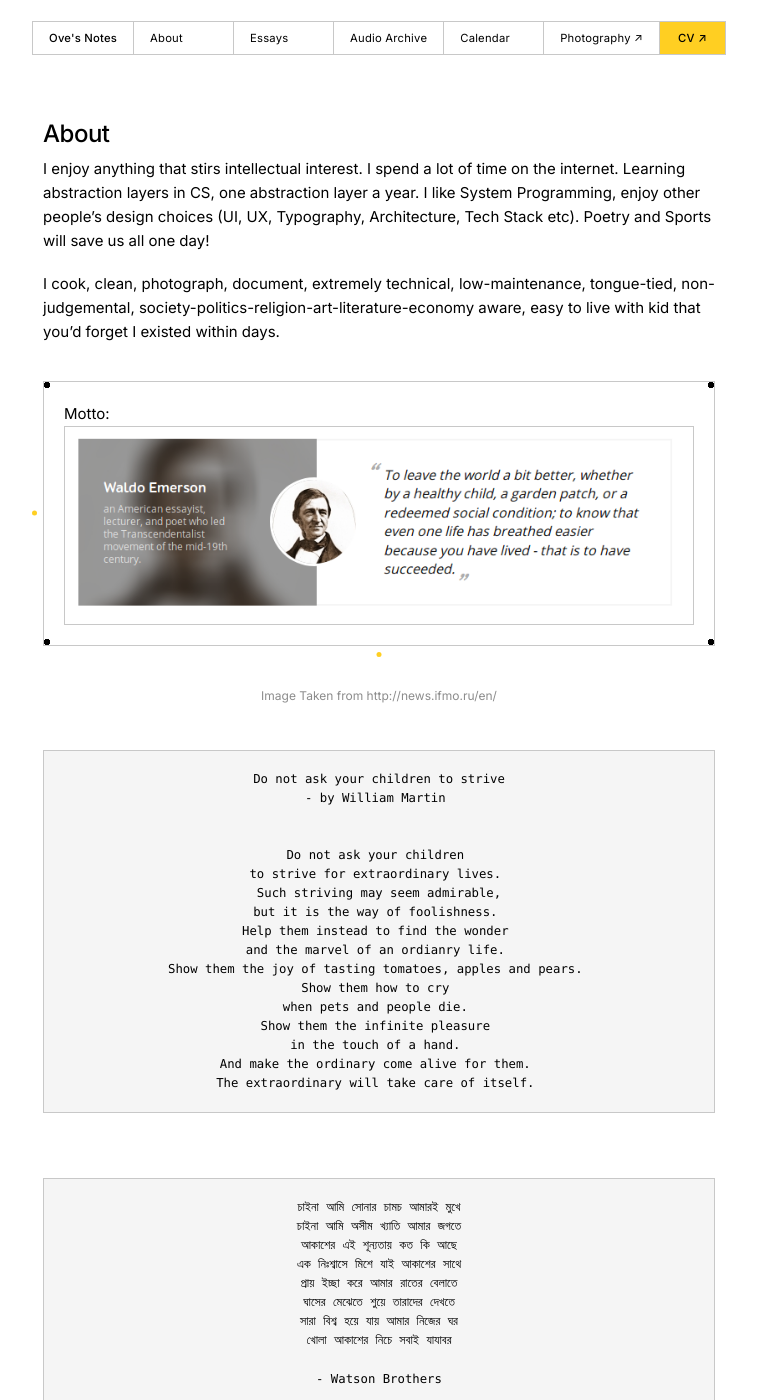
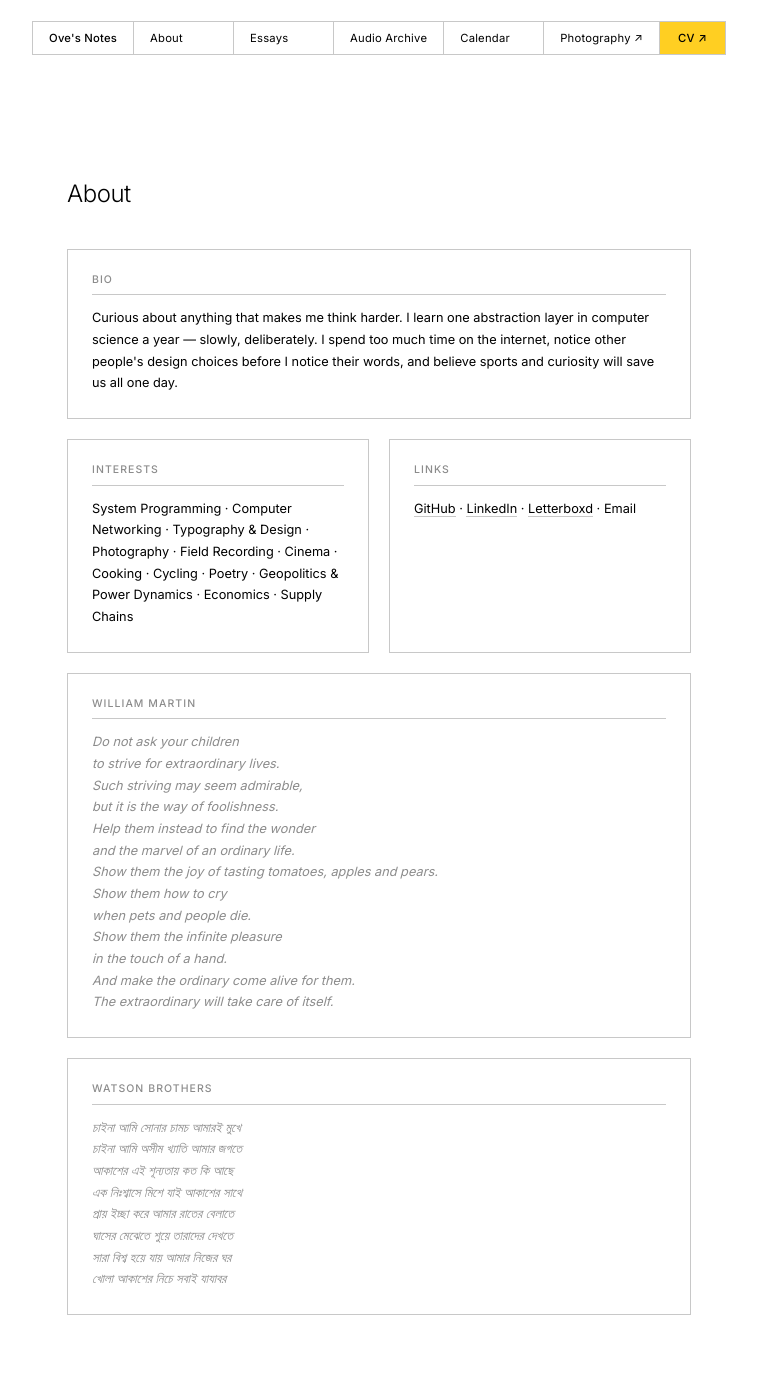
Before and after one commit to ovebepari/ovebepari.github.io, a Jekyll site: the page built from _pages/about.md, in a window 1280 px wide and 1400 px high. Shown: the whole window, without its empty margins (261-1018 px from the left). Built offline with Jekyll 4.4.1, drawn with Linux system fonts in a browser that asks for light colours.

Commit message:
about: card-based redesign with bio, interests, links, poems

```diff
--- a/_pages/about.md
+++ b/_pages/about.md
@@ -1,54 +1,139 @@
 ---
-layout: page
+layout: default
 title: About
 permalink: /about/
 ---
 
-I enjoy anything that stirs intellectual interest. I spend a lot of time on the internet. Learning abstraction layers in CS, one abstraction layer a year. I like System Programming, enjoy other people's design choices (UI, UX, Typography, Architecture, Tech Stack etc). Poetry and Sports will save us all one day!
+<style>
+  .about-wrapper {
+    padding: 60px 24px 80px;
+    max-width: 720px;
+    margin: 0 auto;
+  }
 
-I cook, clean, photograph, document, extremely technical, low-maintenance, tongue-tied, non-judgemental, society-politics-religion-art-literature-economy aware, easy to live with kid that you'd forget I existed within days.
+  .about-wrapper h1 {
+    font-size: 1.6rem;
+    font-weight: 300;
+    letter-spacing: -0.02em;
+    margin: 0 0 40px;
+    color: var(--foreground);
+  }
 
-Motto:
-![Favourite Quote: To leave the world a bit better, whether by a healthy child, a graden pathch, or a redeemed social condition; to know that even one life has breathed easier because you have lived - that is to have succeeded](/assets/images/about/itmo.png){:.center-image}
-<center> <small>Image Taken from http://news.ifmo.ru/en/</small> </center> <br>
+  .cards-grid {
+    display: grid;
+    grid-template-columns: 1fr 1fr;
+    gap: 20px;
+    margin-bottom: 40px;
+  }
 
+  .about-card {
+    border: 0.5px solid var(--hairline);
+    padding: 24px;
+  }
 
+  .about-card h3 {
+    font-size: 0.7rem;
+    text-transform: uppercase;
+    letter-spacing: 0.1em;
+    color: var(--muted);
+    margin: 0 0 12px;
+    padding-bottom: 8px;
+    border-bottom: 0.5px solid var(--hairline);
+  }
 
-<center>
-<pre>
-Do not ask your children to strive
-- by William Martin
+  .about-card p,
+  .about-card blockquote {
+    font-size: 0.85rem;
+    line-height: 1.7;
+    color: var(--foreground);
+    margin: 0;
+  }
 
+  .about-card blockquote {
+    font-style: italic;
+    color: var(--muted);
+    border: none;
+    padding: 0;
+  }
 
-Do not ask your children
-to strive for extraordinary lives.
-Such striving may seem admirable,
-but it is the way of foolishness.
-Help them instead to find the wonder
-and the marvel of an ordianry life.
-Show them the joy of tasting tomatoes, apples and pears.
-Show them how to cry
-when pets and people die.
-Show them the infinite pleasure
-in the touch of a hand.
-And make the ordinary come alive for them.
-The extraordinary will take care of itself.
-</pre>
-</center>
-<br>
+  .about-card.full-width {
+    grid-column: 1 / -1;
+  }
 
-<center>
-<pre>
-চাইনা আমি সোনার চামচ আমারই মুখে
-চাইনা আমি অসীম খ্যাতি আমার জগতে
-আকাশের এই শূন্যতায় কত কি আছে
-এক নিঃশ্বাসে মিশে যাই আকাশের সাথে
-প্রায় ইচ্ছা করে আমার রাতের বেলাতে
-ঘাসের মেঝেতে শুয়ে তারাদের দেখতে
-সারা বিশ্ব হয়ে যায় আমার নিজের ঘর
-খোলা আকাশের নিচে সবাই যাযাবর
+  .about-motto {
+    margin-top: 40px;
+    text-align: center;
+  }
 
-- Watson Brothers
-</pre>
-</center>
-<br>
+  .about-motto img {
+    max-width: 100%;
+    border: 0.5px solid var(--hairline);
+  }
+
+  .about-motto small {
+    display: block;
+    margin-top: 8px;
+    font-size: 0.7rem;
+    color: var(--muted);
+    opacity: 0.6;
+  }
+
+  @media (max-width: 640px) {
+    .cards-grid { grid-template-columns: 1fr; }
+  }
+</style>
+
+<div class="about-wrapper">
+  <h1>About</h1>
+
+  <div class="cards-grid">
+    <div class="about-card full-width">
+      <h3>Bio</h3>
+      <p>Curious about anything that makes me think harder. I learn one abstraction layer in computer science a year — slowly, deliberately. I spend too much time on the internet, notice other people's design choices before I notice their words, and believe sports and curiosity will save us all one day.</p>
+    </div>
+
+    <div class="about-card">
+      <h3>Interests</h3>
+      <p>System Programming · Computer Networking · Typography & Design · Photography · Field Recording · Cinema · Cooking · Cycling · Poetry · Geopolitics & Power Dynamics · Economics · Supply Chains</p>
+    </div>
+
+    <div class="about-card">
+      <h3>Links</h3>
+      <p><a href="https://github.com/ovebepari" target="_blank">GitHub</a> · <a href="https://linkedin.com/in/ovebepari" target="_blank">LinkedIn</a> · <a href="https://letterboxd.com/ovebepari/" target="_blank">Letterboxd</a> · <a href="mailto:codovi71@gmail.com">Email</a></p>
+    </div>
+
+    <div class="about-card full-width">
+      <h3>William Martin</h3>
+      <blockquote>
+        Do not ask your children<br>
+        to strive for extraordinary lives.<br>
+        Such striving may seem admirable,<br>
+        but it is the way of foolishness.<br>
+        Help them instead to find the wonder<br>
+        and the marvel of an ordinary life.<br>
+        Show them the joy of tasting tomatoes, apples and pears.<br>
+        Show them how to cry<br>
+        when pets and people die.<br>
+        Show them the infinite pleasure<br>
+        in the touch of a hand.<br>
+        And make the ordinary come alive for them.<br>
+        The extraordinary will take care of itself.
+      </blockquote>
+    </div>
+
+    <div class="about-card full-width">
+      <h3>Watson Brothers</h3>
+      <blockquote>
+        চাইনা আমি সোনার চামচ আমারই মুখে<br>
+        চাইনা আমি অসীম খ্যাতি আমার জগতে<br>
+        আকাশের এই শূন্যতায় কত কি আছে<br>
+        এক নিঃশ্বাসে মিশে যাই আকাশের সাথে<br>
+        প্রায় ইচ্ছা করে আমার রাতের বেলাতে<br>
+        ঘাসের মেঝেতে শুয়ে তারাদের দেখতে<br>
+        সারা বিশ্ব হয়ে যায় আমার নিজের ঘর<br>
+        খোলা আকাশের নিচে সবাই যাযাবর
+      </blockquote>
+    </div>
+  </div>
+
+</div>
```
